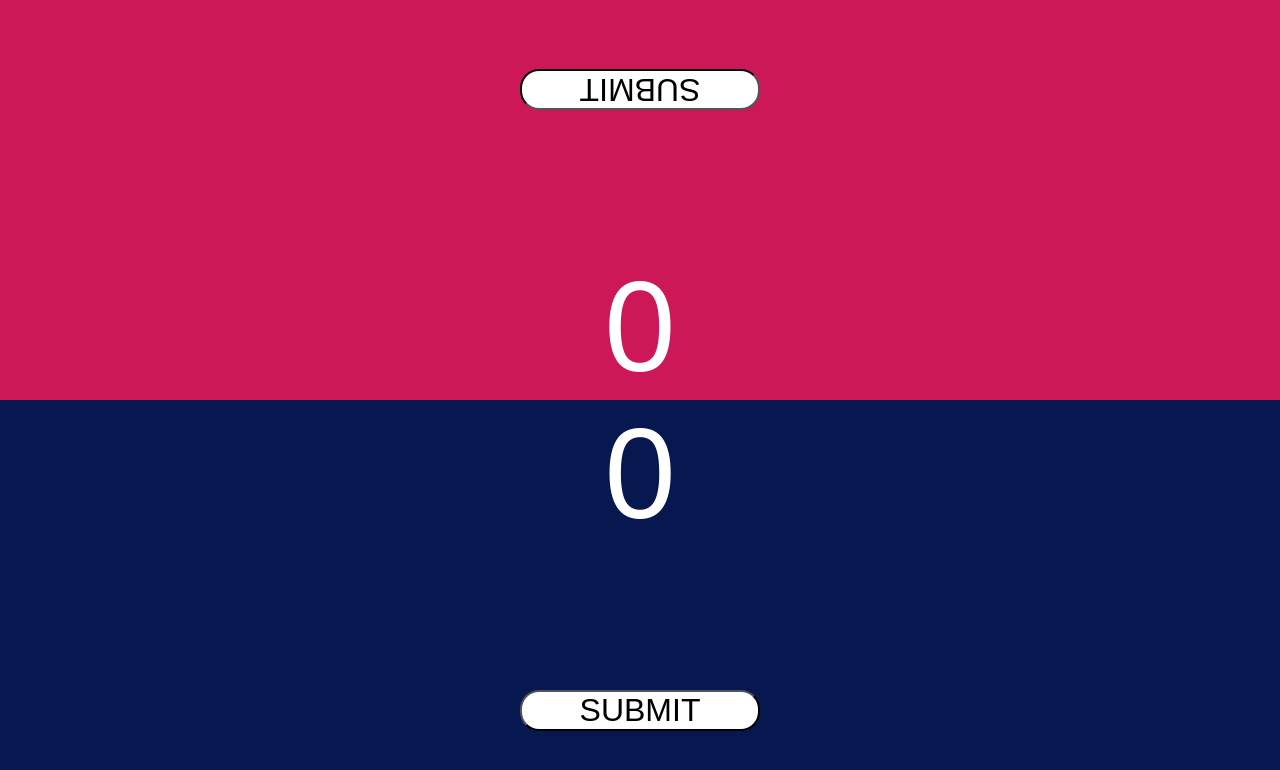
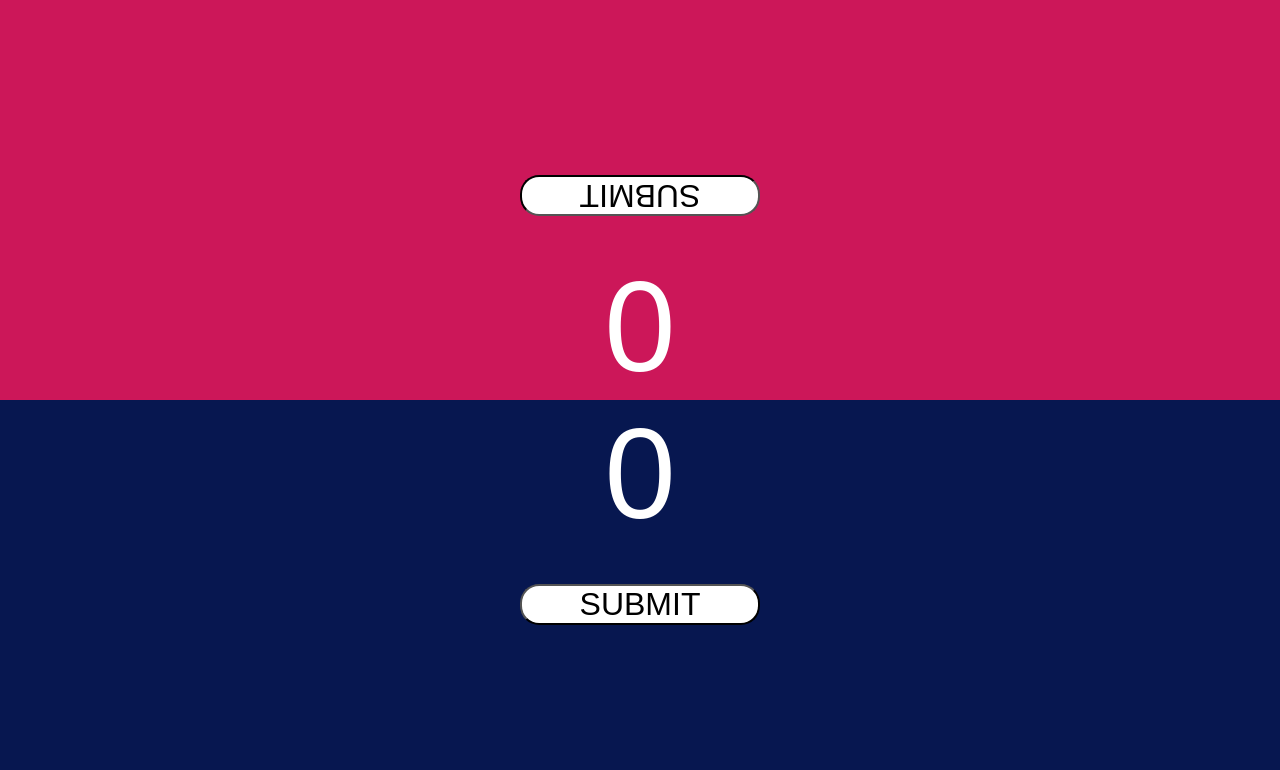
Before and after one commit to jesperlndqvst/game-counter, a plain HTML site: page public/index.html in a window 1280 px wide. Drawn offline with Linux system fonts and the light colour scheme.

Commit message:
Small css fix

```diff
--- a/public/styles/style.css
+++ b/public/styles/style.css
@@ -27,7 +27,6 @@ input {
 .player2 {
   display: flex;
   flex-direction: column;
-  justify-content: center;
   text-align: center;
   height: 50%;
   font-size: 8rem;
@@ -44,7 +43,7 @@ input {
 
 .player1__input,
 .player2__input {
-  font-size: 4rem;
+  font-size: 2rem;
   text-align: center;
   background-color: transparent;
   border: none;
@@ -56,5 +55,5 @@ input {
   background-color: #ffffff;
   width: 15rem;
   border-radius: 1.2rem;
-  margin: auto;
+  margin: 0 auto;
 }
```
